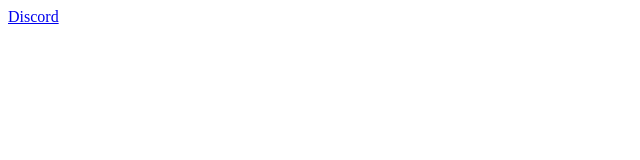
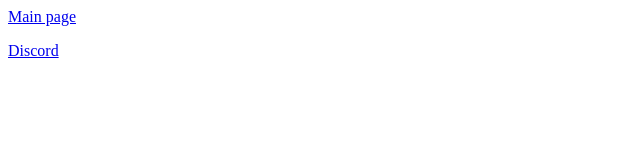
Before and after one commit to yeongaori/yeongaori.github.io, a plain HTML site: page index.html in a window 1280 px wide. Shown: the full height of the page, 0-640 px from the left. Drawn offline with Linux system fonts and the light colour scheme.

Commit message:
Update index.html

```diff
--- a/index.html
+++ b/index.html
@@ -3,6 +3,7 @@
         <title>title</title>
     </head>
     <body>
+        <p><a href="https://yeongaori.com">Main page</a></p>
         <p><a href="https://yeongaori.github.io/discord">Discord</a></p>
     </body>
 </html>
```
